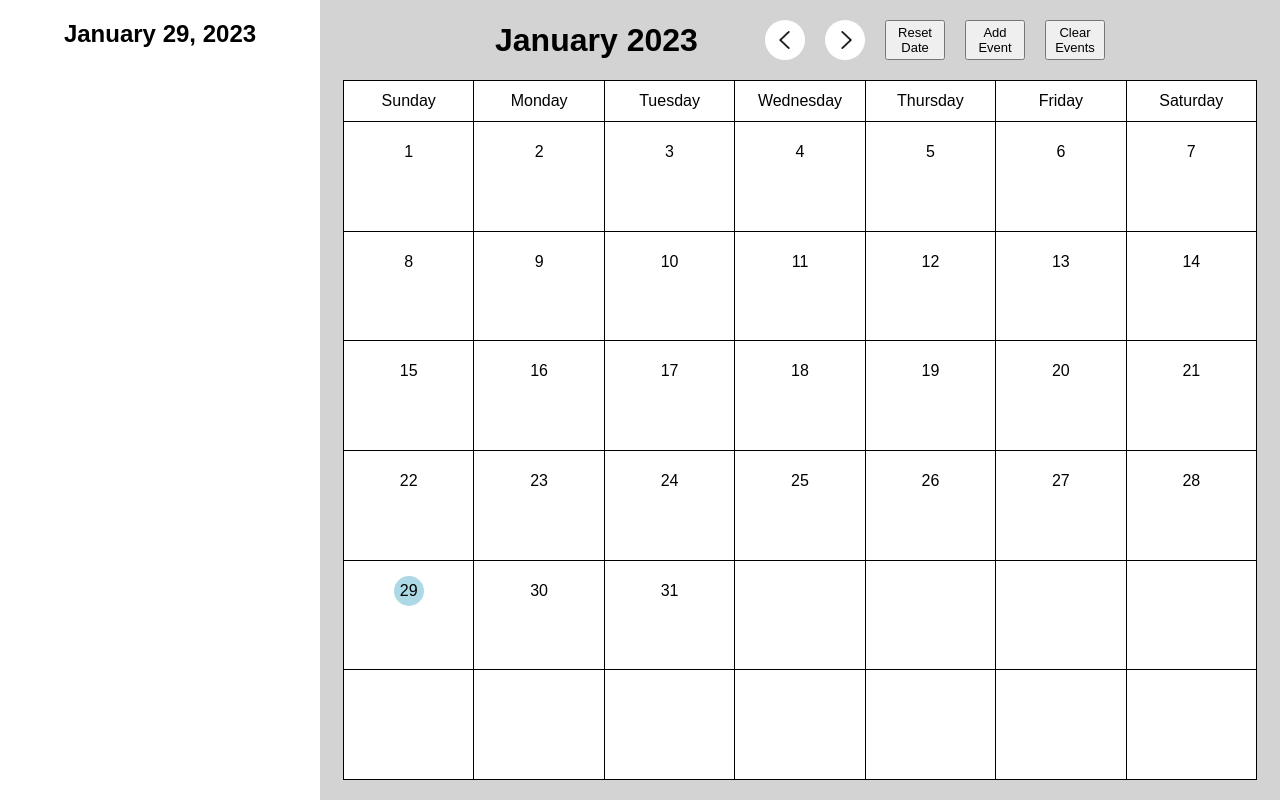
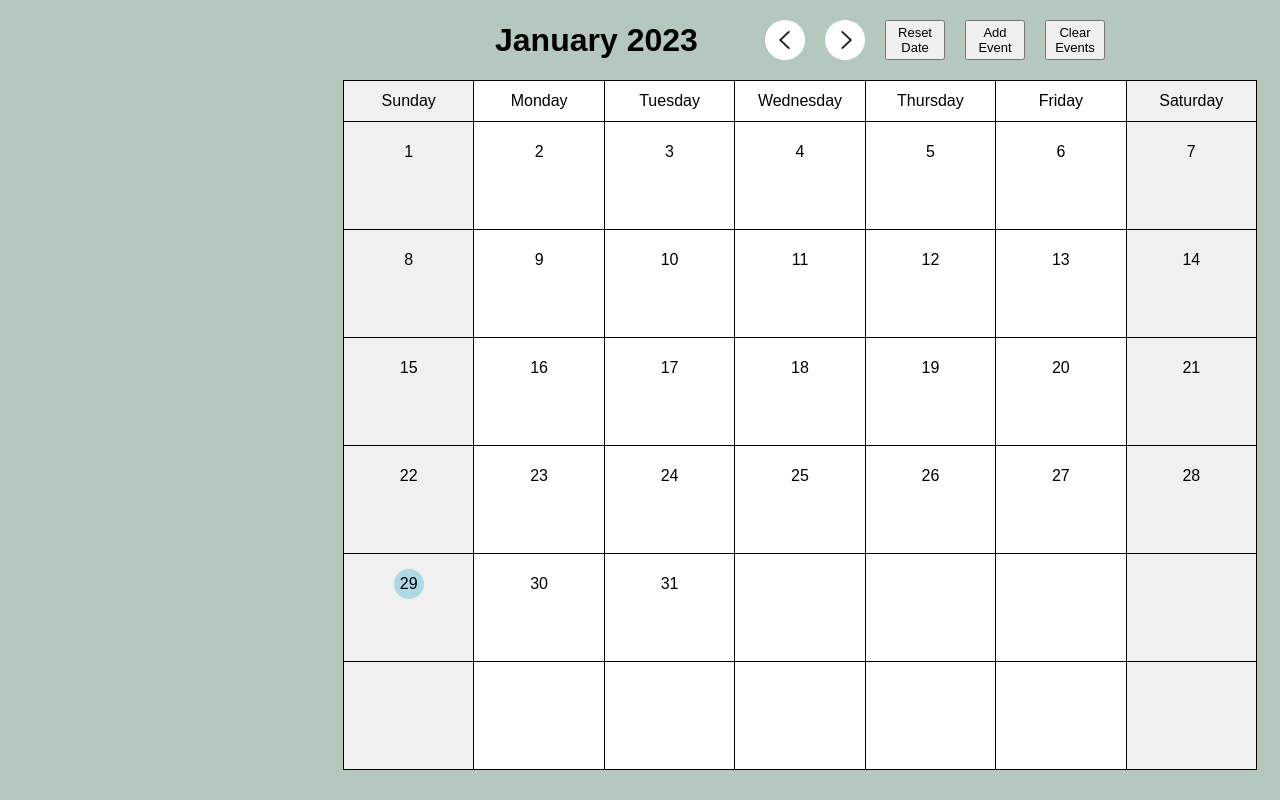
Before and after one commit to leekahung/event-calendar-v2, a React (Create React App) app: page / in a window 1280 px wide. Built offline with nearby package versions, Linux system fonts and the light colour scheme.

Commit message:
Cleaned up handler functions for mouse events for clicking and hover over certain buttons; added styling for weekends; moved conditional for toggling eventList from App component to inside EventList component using toggleState

```diff
--- a/src/App.js
+++ b/src/App.js
@@ -92,15 +92,7 @@ function App() {
       <EventDayContext.Provider value={{ eventDayState, eventDayDispatch }}>
         <ToggleContext.Provider value={{ toggleState, toggleDispatch }}>
           <EventListContext.Provider value={{ eventList, setEventList }}>
-            {query1200 ? (
-              <EventList />
-            ) : query900 ? (
-              toggleState.openEventList ? (
-                <EventList />
-              ) : null
-            ) : (
-              <EventList />
-            )}
+            <EventList />
             <Calendar query1200={query1200} />
           </EventListContext.Provider>
         </ToggleContext.Provider>
--- a/src/components/Calendar/Calendar.js
+++ b/src/components/Calendar/Calendar.js
@@ -25,7 +25,6 @@ const Calendar = ({ query1200 }) => {
     display: "flex",
     flexDirection: "column",
     alignItems: "center",
-    justifyContent: query900 ? "center" : "flex-start",
     position: "relative",
     height: "100%",
   };
@@ -37,9 +36,9 @@ const Calendar = ({ query1200 }) => {
     height: "100%",
     width: "95%",
     gridTemplateColumns: "repeat(7, 1fr)",
-    gridTemplateRows: "40px repeat(6, 1fr)",
+    gridTemplateRows: query900 ? "40px repeat(6, 1fr)" : "30px repeat(6, 1fr)",
     gridGap: "1px",
-    marginBottom: "20px",
+    marginBottom: "30px",
   };
 
   const calendarHeaderStyle = {
@@ -47,7 +46,7 @@ const Calendar = ({ query1200 }) => {
     alignItems: "center",
     justifyContent: "space-around",
     width: "100%",
-    padding: query600 ? "20px" : "10px",
+    padding: query900 ? "20px" : "10px",
   };
 
   const calendarHeaderMainGrpStyle = {
@@ -70,7 +69,10 @@ const Calendar = ({ query1200 }) => {
   };
 
   const menuButtonStyle = {
-    backgroundColor: "lightgrey",
+    display: "flex",
+    justifyContent: "center",
+    alignItems: "center",
+    backgroundColor: "rgb(180, 200, 190)",
     border: "none",
     height: "50px",
     width: "50px",
@@ -227,6 +229,7 @@ const Calendar = ({ query1200 }) => {
             return (
               <Weekday
                 key={index}
+                index={index}
                 weekday={
                   query900
                     ? indexToWeekday.get(index)
@@ -241,24 +244,26 @@ const Calendar = ({ query1200 }) => {
                 return (
                   <Day
                     key={index}
+                    index={index}
                     day={index + 1 - firstDayInMonth.getDay()}
                     month={currMonthIndex}
                     year={currYear}
                   />
                 );
               case index < firstDayInMonth.getDay():
-                return <DayPlaceholder key={index} />;
+                return <DayPlaceholder key={index} index={index} />;
               case index - firstDayInMonth.getDay() + 1 <= totalDaysInMonth:
                 return (
                   <Day
                     key={index}
+                    index={index}
                     day={index - firstDayInMonth.getDay() + 1}
                     month={currMonthIndex}
                     year={currYear}
                   />
                 );
               default:
-                return <DayPlaceholder key={index} />;
+                return <DayPlaceholder key={index} index={index} />;
             }
           })}
         </div>
--- a/src/components/Calendar/CalendarGridComponents/Day.js
+++ b/src/components/Calendar/CalendarGridComponents/Day.js
@@ -2,28 +2,33 @@ import { EventDayContext, EventListContext } from "../../../App";
 import { useContext, useState } from "react";
 import { useMediaQuery } from "../../../hooks";
 
-const Day = ({ year, month, day }) => {
+const Day = ({ index, year, month, day }) => {
   const { eventDayState, eventDayDispatch } = useContext(EventDayContext);
   const { eventList } = useContext(EventListContext);
-  const [isHover, setIsHover] = useState(false);
-  const [isClicked, setIsClicked] = useState(false);
+  const [mouseState, setMouseState] = useState({
+    isHover: false,
+    isClicked: false,
+  });
   const query900 = useMediaQuery("(min-width: 900px)");
   const query600 = useMediaQuery("(min-width: 600px)");
 
-  const handleMouseEnter = () => {
-    setIsHover(true);
-  };
-
-  const handleMouseLeave = () => {
-    setIsHover(false);
-  };
-
-  const handleMouseDown = () => {
-    setIsClicked(true);
-  };
-
-  const handleMouseUp = () => {
-    setIsClicked(false);
+  const handleMouseState = (mouseEvent) => {
+    switch (mouseEvent) {
+      case "enter":
+        setMouseState({ ...mouseState, isHover: true });
+        break;
+      case "leave":
+        setMouseState({ ...mouseState, isHover: false });
+        break;
+      case "down":
+        setMouseState({ ...mouseState, isClicked: true });
+        break;
+      case "up":
+        setMouseState({ ...mouseState, isClicked: false });
+        break;
+      default:
+        break;
+    }
   };
 
   const style = {
@@ -31,11 +36,14 @@ const Day = ({ year, month, day }) => {
     display: "flex",
     justifyContent: query600 ? "0" : "center",
     fontSize: query900 ? "16px" : "14px",
-    backgroundColor: isHover
-      ? isClicked
-        ? "rgb(250, 230, 230)"
-        : "rgb(250, 200, 200)"
-      : "white",
+    backgroundColor:
+      index % 7 === 0 || index % 7 === 6
+        ? "rgb(240, 240, 240)"
+        : mouseState.isHover
+        ? mouseState.isClicked
+          ? "rgb(250, 230, 230)"
+          : "rgb(250, 200, 200)"
+        : "white",
     padding: query900 ? "15px 20px" : query600 ? "10px" : "5px 0",
     border: "none",
     cursor: "pointer",
@@ -66,15 +74,11 @@ const Day = ({ year, month, day }) => {
 
   const numEvents = eventList.filter((e) => {
     const eventDay = new Date(e.date);
-    if (
-      eventDay.getDate() === day &&
+    return eventDay.getDate() === day &&
       eventDay.getMonth() === month &&
       eventDay.getFullYear() === year
-    ) {
-      return e;
-    } else {
-      return null;
-    }
+      ? e
+      : null;
   }).length;
 
   return (
@@ -86,10 +90,10 @@ const Day = ({ year, month, day }) => {
           eventDayDispatch({ type: "setEventMonth", payload: month });
           eventDayDispatch({ type: "setEventDay", payload: day });
         }}
-        onMouseEnter={handleMouseEnter}
-        onMouseLeave={handleMouseLeave}
-        onMouseDown={handleMouseDown}
-        onMouseUp={handleMouseUp}
+        onMouseEnter={() => handleMouseState("enter")}
+        onMouseLeave={() => handleMouseState("leave")}
+        onMouseDown={() => handleMouseState("down")}
+        onMouseUp={() => handleMouseState("up")}
       >
         <div style={{ position: "relative" }}>
           <span style={dateStyle}>{day}</span>
--- a/src/components/Calendar/CalendarGridComponents/DayPlaceholder.js
+++ b/src/components/Calendar/CalendarGridComponents/DayPlaceholder.js
@@ -1,6 +1,7 @@
-const DayPlaceholder = () => {
+const DayPlaceholder = ({ index }) => {
   const style = {
-    backgroundColor: "white",
+    backgroundColor:
+      index % 7 === 0 || index % 7 === 6 ? "rgb(240, 240, 240)" : "white",
   };
 
   return <div style={style} />;
--- a/src/components/Calendar/CalendarGridComponents/Weekday.js
+++ b/src/components/Calendar/CalendarGridComponents/Weekday.js
@@ -1,6 +1,6 @@
 import { useMediaQuery } from "../../../hooks";
 
-const Weekday = ({ weekday }) => {
+const Weekday = ({ index, weekday }) => {
   const query900 = useMediaQuery("(min-width: 900px)");
   const query600 = useMediaQuery("(min-width: 600px)");
 
@@ -8,7 +8,7 @@ const Weekday = ({ weekday }) => {
     display: "flex",
     alignItems: "center",
     justifyContent: "center",
-    backgroundColor: "white",
+    backgroundColor: index % 6 === 0 ? "rgb(240, 240, 240)" : "white",
     padding: query600 ? "10px" : "",
     fontSize: query900 ? "16px" : "14px",
   };
--- a/src/components/Calendar/ChangeMonthButton.js
+++ b/src/components/Calendar/ChangeMonthButton.js
@@ -6,30 +6,35 @@ import { useMediaQuery } from "../../hooks";
 const ChangeMonthButton = ({ handleChangeMonth, direction }) => {
   const query900 = useMediaQuery("(min-width: 900px)");
   const query600 = useMediaQuery("(min-width: 600px)");
-  const [isHover, setIsHover] = useState(false);
-  const [isClicked, setIsClicked] = useState(false);
+  const [mouseState, setMouseState] = useState({
+    isHover: false,
+    isClicked: false,
+  });
 
-  const handleMouseEnter = () => {
-    setIsHover(true);
-  };
-
-  const handleMouseLeave = () => {
-    setIsHover(false);
-  };
-
-  const handleMouseDown = () => {
-    setIsClicked(true);
-  };
-
-  const handleMouseUp = () => {
-    setIsClicked(false);
+  const handleMouseState = (mouseEvent) => {
+    switch (mouseEvent) {
+      case "enter":
+        setMouseState({ ...mouseState, isHover: true });
+        break;
+      case "leave":
+        setMouseState({ ...mouseState, isHover: false });
+        break;
+      case "down":
+        setMouseState({ ...mouseState, isClicked: true });
+        break;
+      case "up":
+        setMouseState({ ...mouseState, isClicked: false });
+        break;
+      default:
+        break;
+    }
   };
 
   const calendarButtonMonthStyle = {
     display: "flex",
     alignItems: "center",
-    backgroundColor: isHover
-      ? isClicked
+    backgroundColor: mouseState.isHover
+      ? mouseState.isClicked
         ? "rgb(230, 230, 230)"
         : "grey"
       : "white",
@@ -44,10 +49,10 @@ const ChangeMonthButton = ({ handleChangeMonth, direction }) => {
     <button
       style={calendarButtonMonthStyle}
       onClick={() => handleChangeMonth(direction)}
-      onMouseEnter={handleMouseEnter}
-      onMouseLeave={handleMouseLeave}
-      onMouseDown={handleMouseDown}
-      onMouseUp={handleMouseUp}
+      onMouseEnter={() => handleMouseState("enter")}
+      onMouseLeave={() => handleMouseState("leave")}
+      onMouseDown={() => handleMouseState("down")}
+      onMouseUp={() => handleMouseState("up")}
     >
       {direction === "left" ? (
         <img
--- a/src/components/EventList/EventList.js
+++ b/src/components/EventList/EventList.js
@@ -6,7 +6,7 @@ import { useMediaQuery } from "../../hooks";
 const EventList = () => {
   const { eventList } = useContext(EventListContext);
   const { eventDayState, eventDayDispatch } = useContext(EventDayContext);
-  const { toggleDispatch } = useContext(ToggleContext);
+  const { toggleState, toggleDispatch } = useContext(ToggleContext);
 
   const query1200 = useMediaQuery("(min-width: 1200px)");
   const query900 = useMediaQuery("(min-width: 900px)");
@@ -28,10 +28,11 @@ const EventList = () => {
     : null;
 
   const eventListStyle = {
+    visibility: !query900 ? "" : toggleState.openEventList ? "" : "hidden",
     display: "flex",
     alignItems: "center",
     flexDirection: "column",
-    backgroundColor: query1200 ? "white" : "rgba(255, 255, 255, 0.9)",
+    backgroundColor: query1200 ? "white" : "rgba(255, 255, 255, 0.95)",
     zIndex: "2",
     overflowY: query900 ? "" : "scroll",
     ...eventListStyle1200,
--- a/src/index.css
+++ b/src/index.css
@@ -7,7 +7,7 @@ body {
 }
 
 body {
-  background-color: lightgrey;
+  background-color: rgb(180, 200, 190);
   -ms-overflow-style: none;
   scrollbar-width: none;
 }
```
